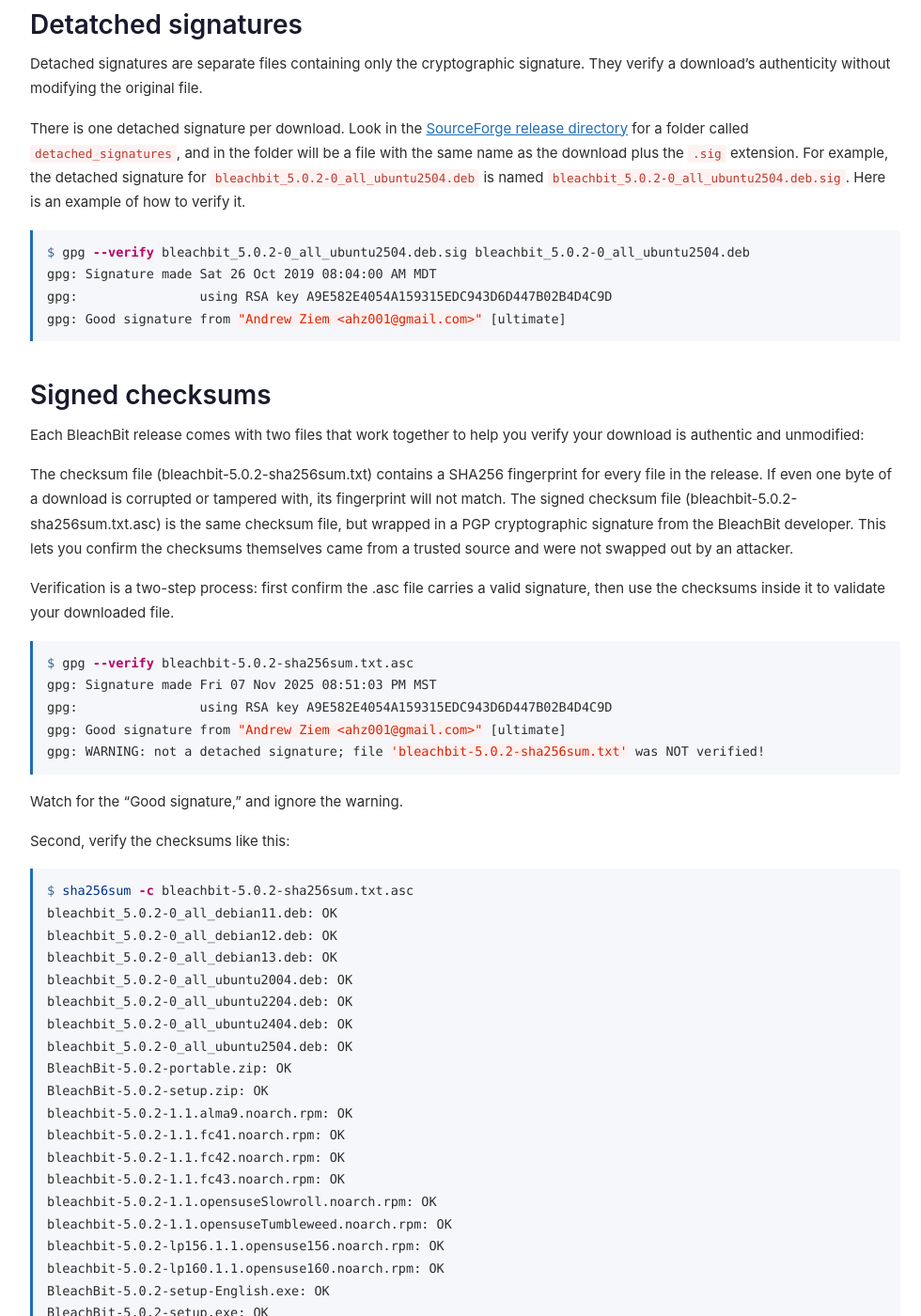
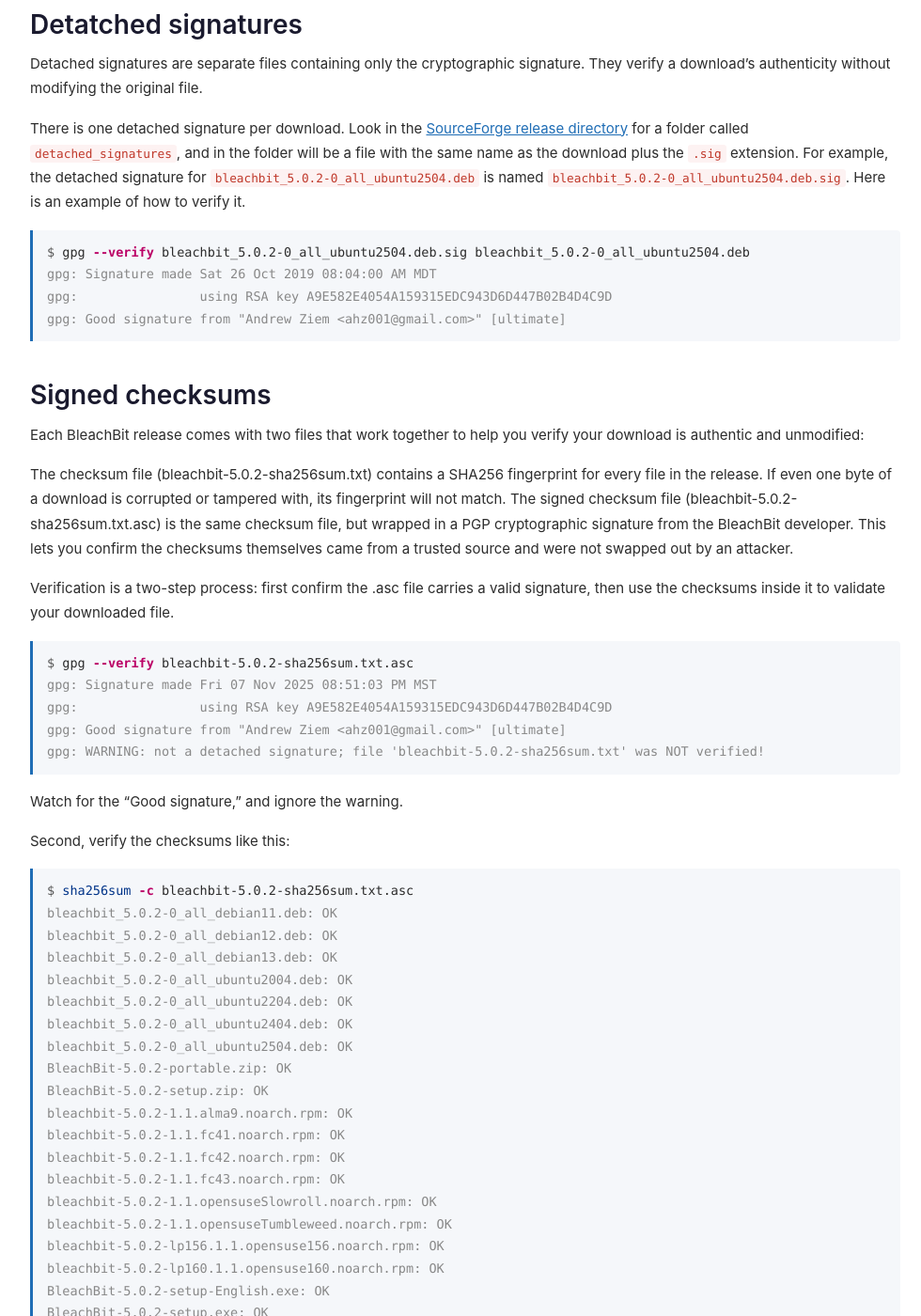
Before and after one commit to bleachbit/docs, a Jekyll site: the page built from _posts/2015-09-30-install-on-linux.md, in a window 1280 px wide and 1400 px high, scrolled down 2641 px. Shown: the whole window at 94% size, without its empty margins (240-1220 px from the left). Built offline with Jekyll 4.4.1, drawn with Linux system fonts in a browser that asks for light colours; some of the changed text lies outside the part shown.

Commit message:
Fix console code blocks

````diff
--- a/_posts/2015-09-30-install-on-linux.md
+++ b/_posts/2015-09-30-install-on-linux.md
@@ -86,7 +86,7 @@
 ([Sourceforge](https://sourceforge.net/projects/bleachbit/files/public_key/andrew2009.key/download)).
 After downloading the key to a local file, import it into GnuPG like this:
 
-```sh
+```console?prompt=$
 $ gpg --import andrew2019.key
 gpg: key D6D447B02B4D4C9D: public key "Andrew Ziem <ahz001@gmail.com>" imported
 gpg: Total number processed: 1
@@ -122,7 +122,7 @@
 
 There is one detached signature per download. Look in the [SourceForge release directory](https://sourceforge.net/projects/bleachbit/files/bleachbit/) for a folder called `detached_signatures`, and in the folder will be a file with the same name as the download plus the `.sig` extension. For example, the detached signature for `bleachbit_5.0.2-0_all_ubuntu2504.deb` is named `bleachbit_5.0.2-0_all_ubuntu2504.deb.sig`. Here is an example of how to verify it.
 
-```sh
+```console?prompt=$
 $ gpg --verify bleachbit_5.0.2-0_all_ubuntu2504.deb.sig bleachbit_5.0.2-0_all_ubuntu2504.deb
 gpg: Signature made Sat 26 Oct 2019 08:04:00 AM MDT
 gpg:                using RSA key A9E582E4054A159315EDC943D6D447B02B4D4C9D
@@ -146,7 +146,7 @@
 a valid signature, then use the checksums inside it to validate your
 downloaded file.
 
-```sh
+```console?prompt=$
 $ gpg --verify bleachbit-5.0.2-sha256sum.txt.asc
 gpg: Signature made Fri 07 Nov 2025 08:51:03 PM MST
 gpg:                using RSA key A9E582E4054A159315EDC943D6D447B02B4D4C9D
@@ -157,7 +157,7 @@
 
 Second, verify the checksums like this:
 
-```sh
+```console
 $ sha256sum -c bleachbit-5.0.2-sha256sum.txt.asc
 bleachbit_5.0.2-0_all_debian11.deb: OK
 bleachbit_5.0.2-0_all_debian12.deb: OK
````
